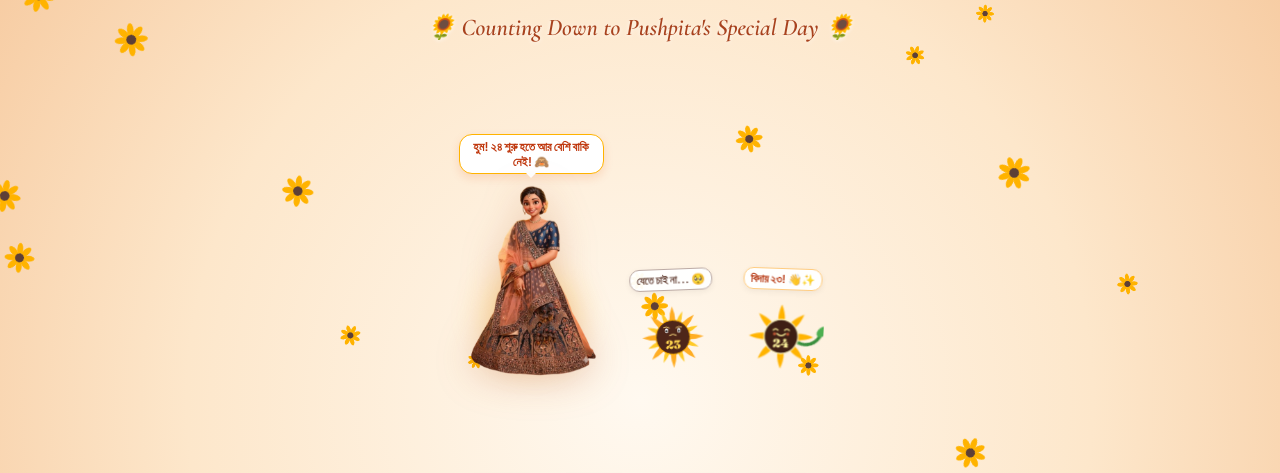
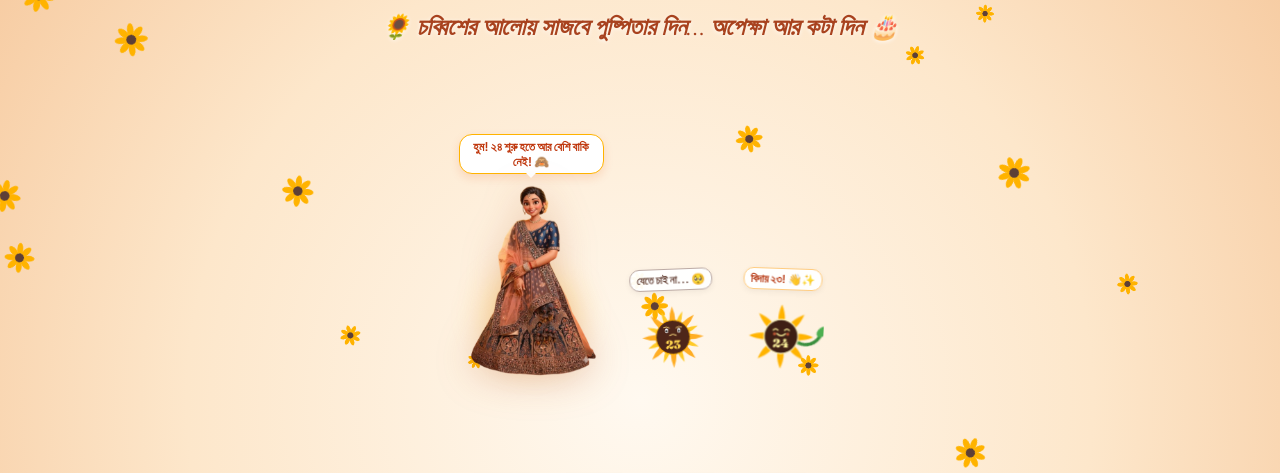
Before and after one commit to Arnab0610/Pushpita_birthday-_countdown-wishes, a website built with Vite: page index.html in a window 1280 px wide. Shown: the top 473 px of the page. Built offline with nearby package versions, Linux system fonts and the light colour scheme.

Commit message:
Update title text for Pushpita's special day

```diff
--- a/index.html
+++ b/index.html
@@ -289,7 +289,7 @@
   <canvas id="rainCanvas"></canvas>
 
   <div class="app-viewport">
-    <h1 class="title">🌻 Counting Down to Pushpita's Special Day 🌻</h1>
+    <h1 class="title">🌻 চব্বিশের আলোয় সাজবে পুষ্পিতার দিন... অপেক্ষা আর কটা দিন 🎂</h1>
 
     <!-- Pushpita & Flowers Stage -->
     <div class="stage-center">
```
